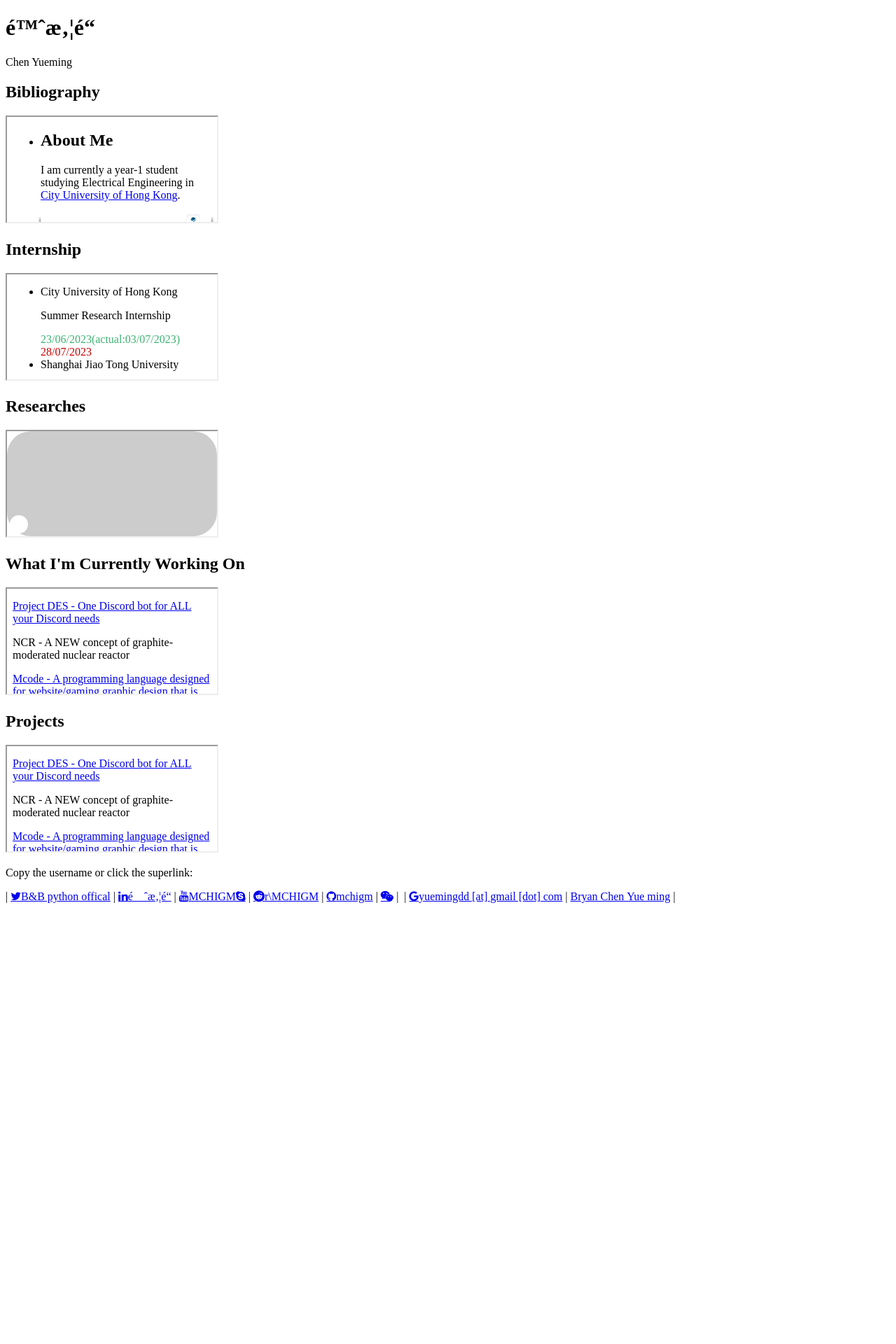
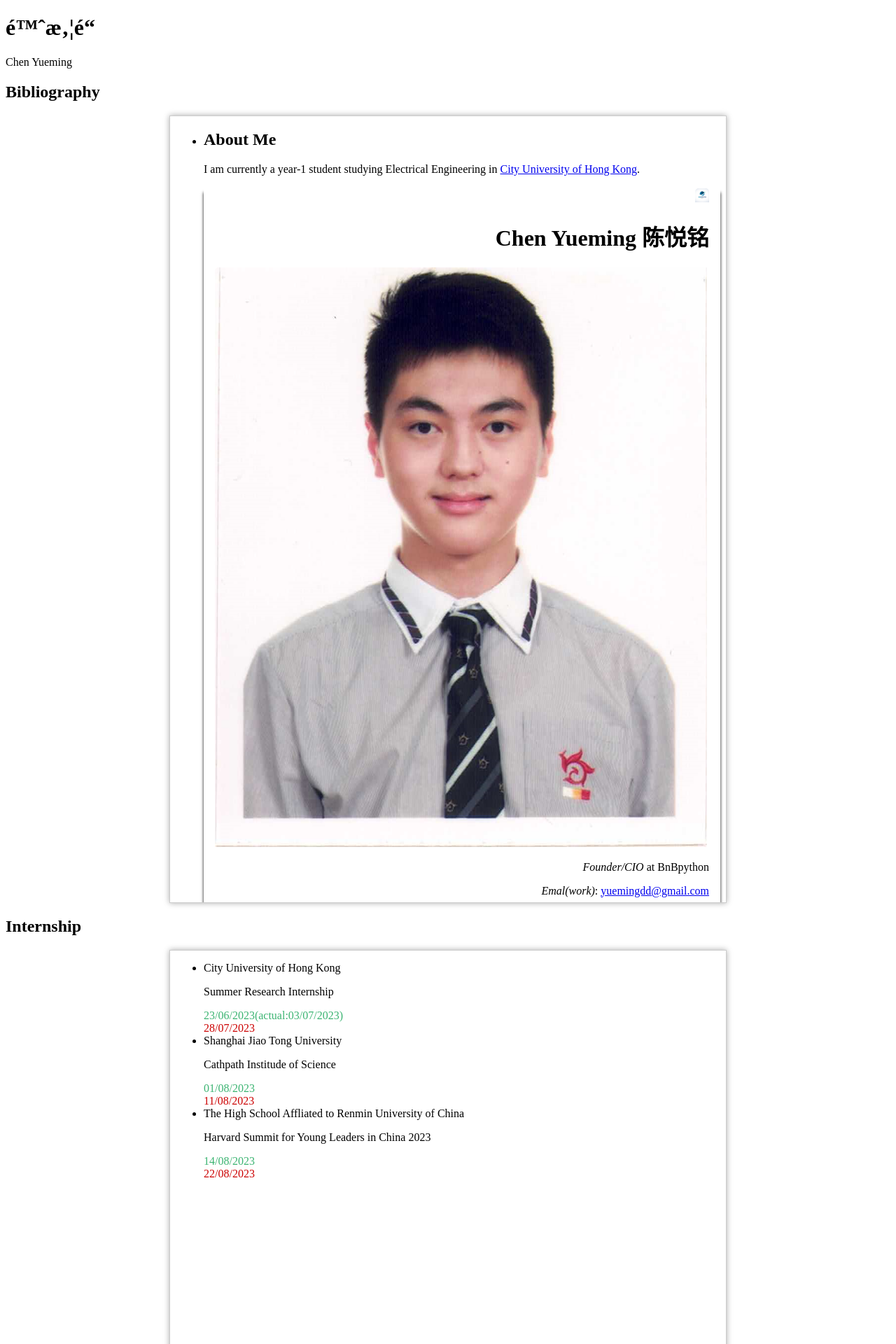
Before and after one commit to mchigm/mchigm.github.io, a PHP site: page / in a window 1280 px wide. Shown: the top 1920 px of the page at 70% size. Before the commit the page ends 1290 px from the top, so only its background shows below. Run offline with PHP 8.4, Linux system fonts and the light colour scheme.

Commit message:
Update 3

```diff
--- a/style.css
+++ b/style.css
@@ -14,3 +14,12 @@
     color: hsl(147, 50%, 47%);
     border:2px solid rgb(0, 255, 221)
 }
+iframe {
+    width: 794px;
+    height: 1123px;
+    border: 1px solid #ccc;
+    box-shadow: 0 0 8px #aaa;
+    background: white;
+    display: block;
+    margin: 20px auto;
+}
```
